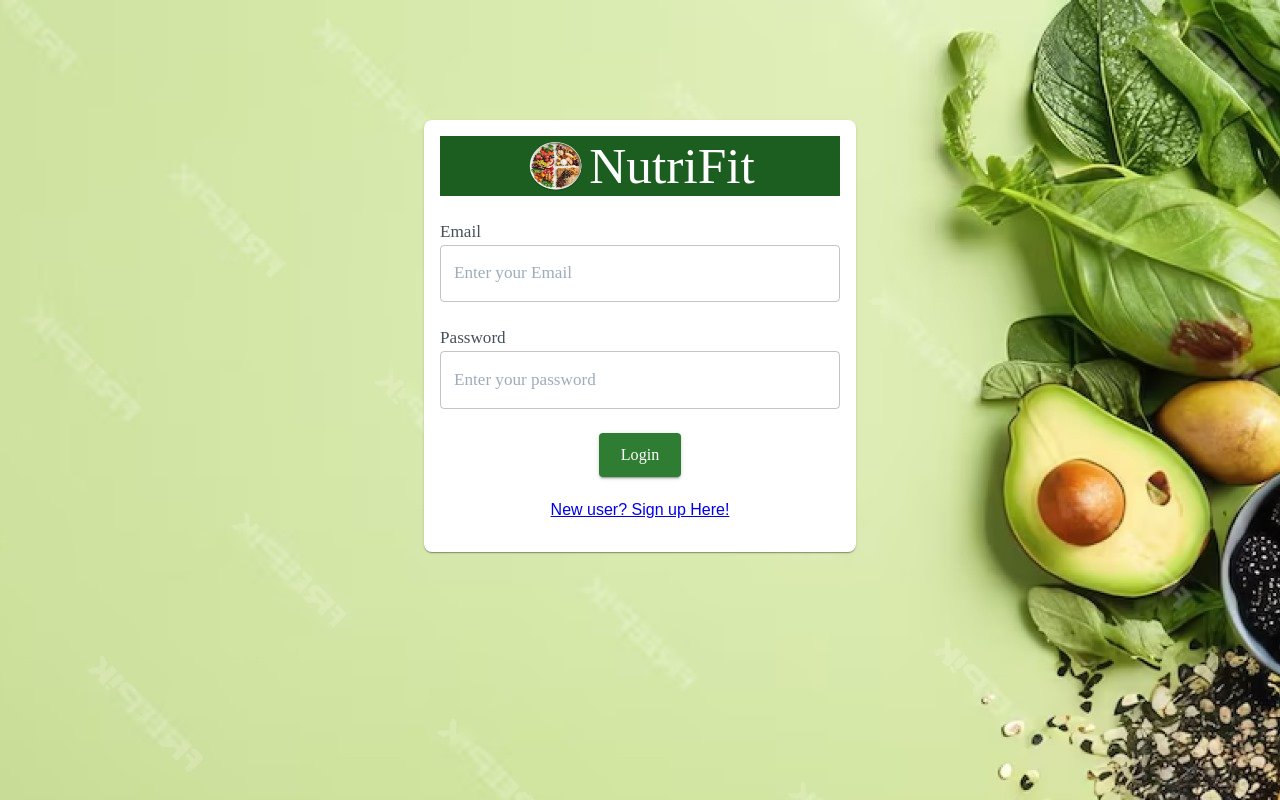
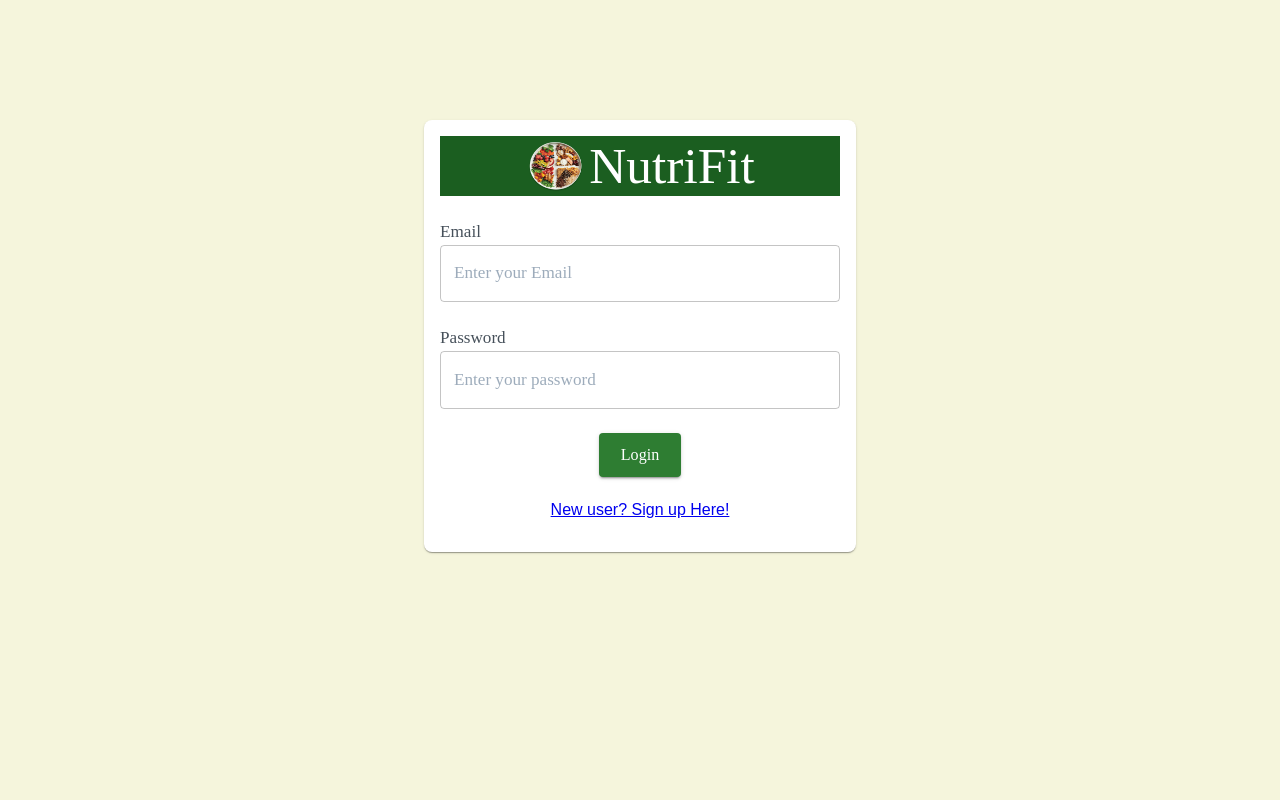
Before and after one commit to praveenakan08/Nutritional-Assessment-Application, a React (Create React App) app in the folder client/: page /login in a window 1280 px wide. Built offline with nearby package versions, Linux system fonts and the light colour scheme.

Commit message:
fix: added beige color back-ground

```diff
--- a/client/src/index.css
+++ b/client/src/index.css
@@ -5,9 +5,15 @@
   -moz-osx-font-smoothing: grayscale;
   align-content: center;
   justify-content: center;
-  background-image: url('../public/bg.jpeg');
+  /* background-image: url('../public/bg-image.PNG'); */
+  background-color:beige;
   display: flex;
 }
+
+.register-page {
+  width:100%;
+}
+
 code {
   font-family: sans-serif;
 }
```
Also changed, not shown: client/public/bg.jpeg (deleted).
